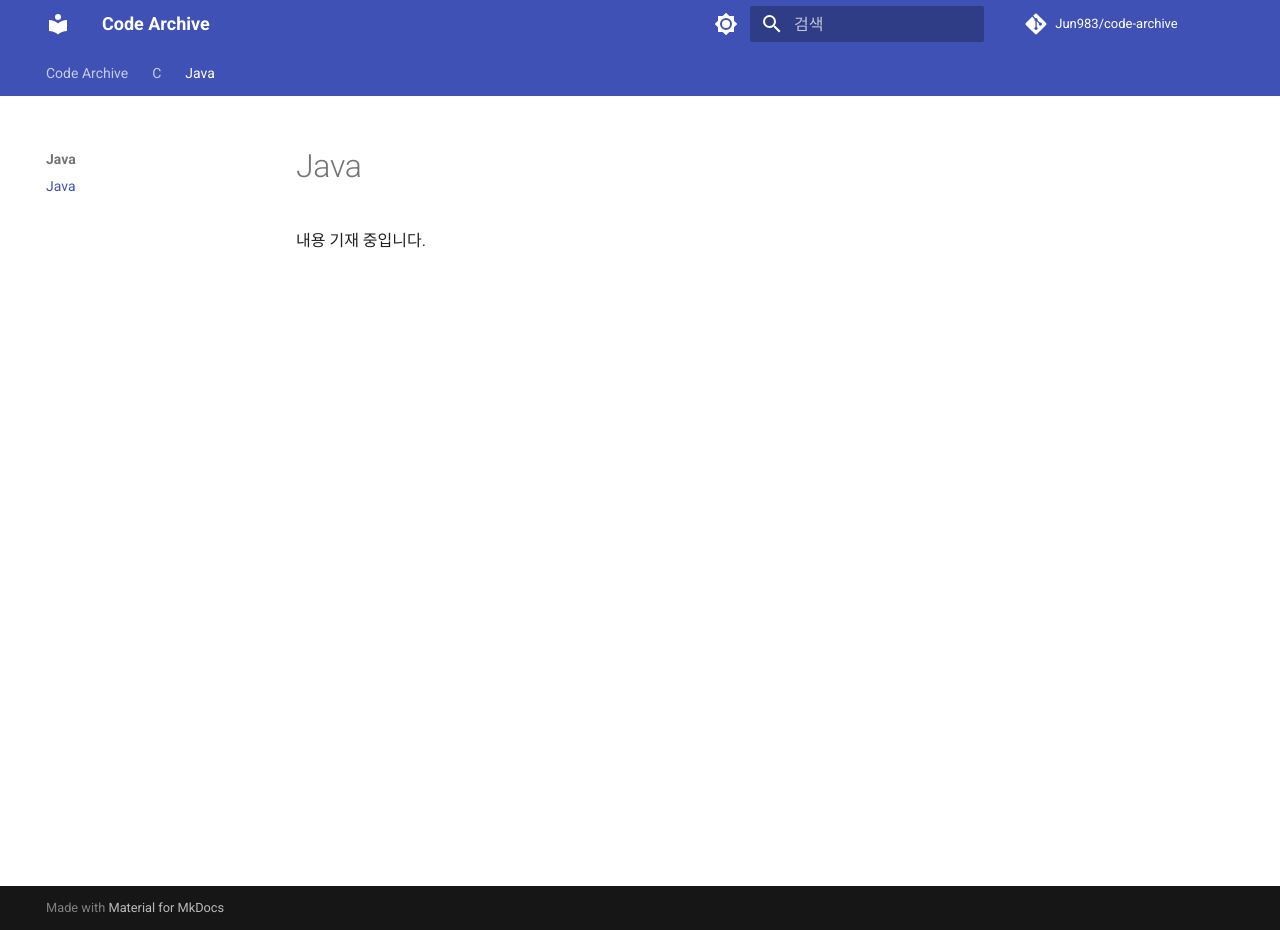
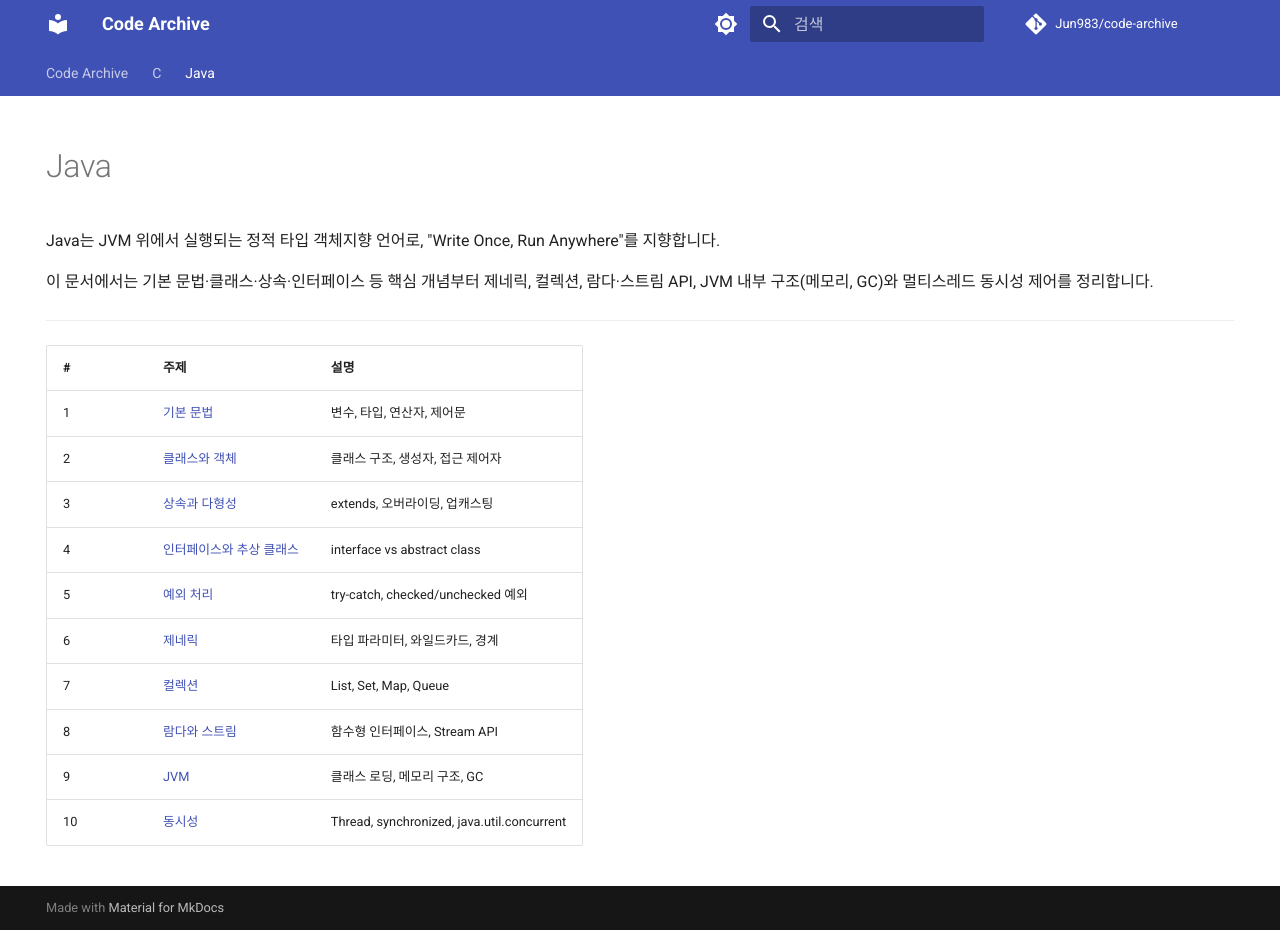
Before and after one commit to Jun983/code-archive, an MkDocs documentation site: the page built from docs/java/index.md, in a window 1280 px wide and 930 px high. Built offline with MkDocs 1.6.1 and Material for MkDocs 9.7.7, drawn with Linux system fonts in a browser that asks for light colours; comment, search, counter and statistics services are not loaded.

Commit message:
docs(java): Java 목차 페이지 개선 및 하위 문서 파일 생성
Co-Authored-By: Claude Sonnet 4.6 <noreply@anthropic.com>

```diff
--- a/docs/java/index.md
+++ b/docs/java/index.md
@@ -1,3 +1,26 @@
+---
+hide:
+  - toc
+  - navigation
+---
+
 # Java
 
-내용 기재 중입니다.
+Java는 JVM 위에서 실행되는 정적 타입 객체지향 언어로, "Write Once, Run Anywhere"를 지향합니다.
+
+이 문서에서는 기본 문법·클래스·상속·인터페이스 등 핵심 개념부터 제네릭, 컬렉션, 람다·스트림 API, JVM 내부 구조(메모리, GC)와 멀티스레드 동시성 제어를 정리합니다.
+
+---
+
+| # | 주제 | 설명 |
+|---|------|------|
+| 1 | [기본 문법](syntax.md) | 변수, 타입, 연산자, 제어문 |
+| 2 | [클래스와 객체](class-object.md) | 클래스 구조, 생성자, 접근 제어자 |
+| 3 | [상속과 다형성](inheritance.md) | extends, 오버라이딩, 업캐스팅 |
+| 4 | [인터페이스와 추상 클래스](interface.md) | interface vs abstract class |
+| 5 | [예외 처리](exception.md) | try-catch, checked/unchecked 예외 |
+| 6 | [제네릭](generics.md) | 타입 파라미터, 와일드카드, 경계 |
+| 7 | [컬렉션](collections.md) | List, Set, Map, Queue |
+| 8 | [람다와 스트림](lambda-stream.md) | 함수형 인터페이스, Stream API |
+| 9 | [JVM](jvm.md) | 클래스 로딩, 메모리 구조, GC |
+| 10 | [동시성](concurrency.md) | Thread, synchronized, java.util.concurrent |
```
Also changed, not shown: docs/java/class-object.md (added, +1 -0 lines), docs/java/collections.md (added, +1 -0 lines), docs/java/concurrency.md (added, +1 -0 lines), docs/java/exception.md (added, +1 -0 lines), docs/java/generics.md (added, +1 -0 lines), docs/java/inheritance.md (added, +1 -0 lines), docs/java/interface.md (added, +1 -0 lines), docs/java/jvm.md (added, +1 -0 lines), docs/java/lambda-stream.md (added, +1 -0 lines), docs/java/syntax.md (added, +1 -0 lines).
